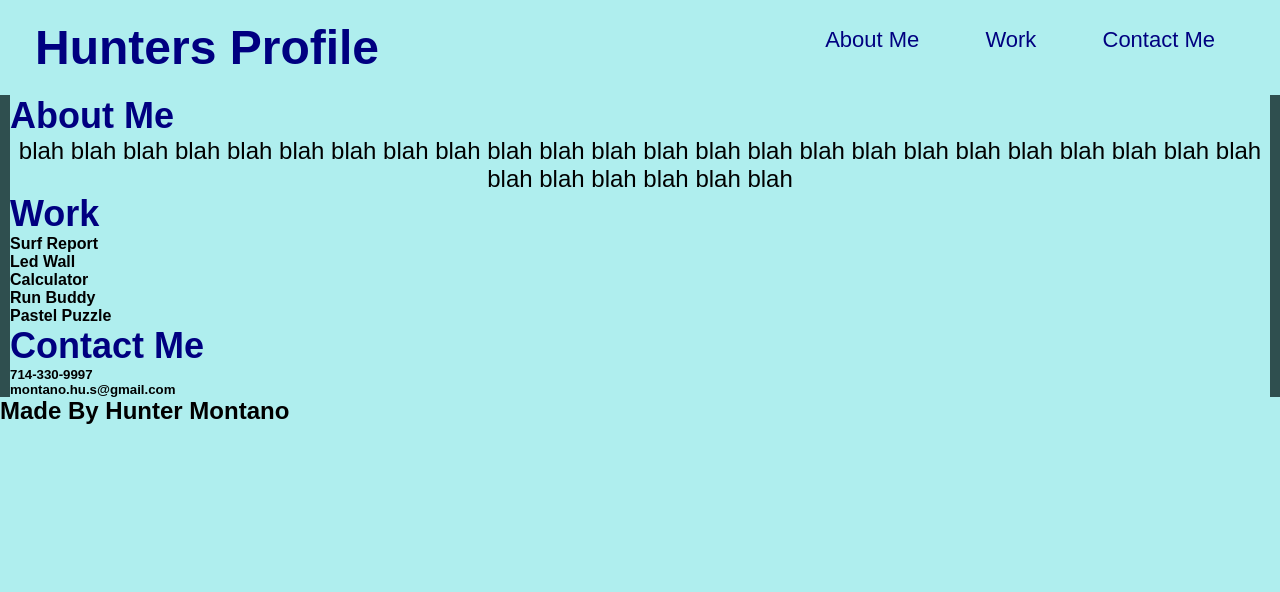
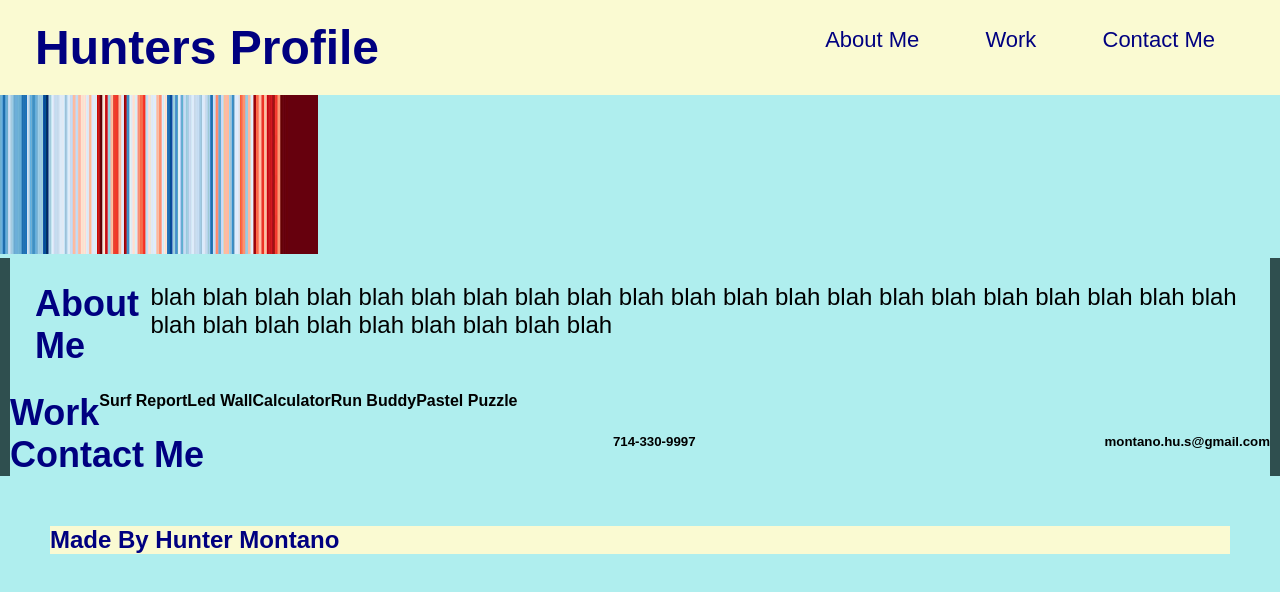
Before and after one commit to HunterMontano/Portfolio, a plain HTML site: page week2/index.html in a window 1280 px wide. Drawn offline with Linux system fonts and the light colour scheme.

Commit message:
Add files via upload

```diff
--- a/week2/assets/style.css
+++ b/week2/assets/style.css
@@ -11,6 +11,9 @@ body {
 
 header {
     padding: 20px 35px;
+    display: flex;
+    justify-content: space-between;
+    background-color: lightgoldenrodyellow;
 }
 
 header h1 {
@@ -42,6 +45,9 @@ header nav ul li {
     border-color: darkslategray;
     border-style: solid;
     border-width: 0 10px;
+    display: flex;
+    justify-content: space-between;
+    flex-wrap: wrap;
 }
 
 h3, p {
@@ -58,11 +64,40 @@ h3 {
 
 p {
     font-size: 24px;
-    text-align: center;
-    padding: 0;
+    text-align: left;
+    padding: 0px;
     margin: 0;
+    display: flex;
+    justify-content: space-between;
 }
 
 h3, p {
     display: inline-block;
 }
+
+.about-me {
+    margin: 25px;
+    display: flex;
+}
+
+.picture {
+    background-image: url(assets/images/download.jfif);
+    background-size: cover;
+}
+
+.work-stuff {
+    display: flex;
+    justify-content: space-between;
+}
+
+footer {
+    color: navy;
+    background-color: lightgoldenrodyellow;
+    margin: 50px;
+}
+
+.stripes {
+    max-width: 100%;
+    height: auto;
+    object-fit: fill;
+}
--- a/week2/index.html
+++ b/week2/index.html
@@ -29,7 +29,9 @@
                 </li>
             </ul>
         </nav>
+
     </header>
+    <img class="stripes" src="assets/images/download.jfif" alt="picture">
     <section class="main">
         <div class="about-me">
             <h3>
```
Also changed, not shown: week2/assets/images/download.jfif (added), 1 other file.
